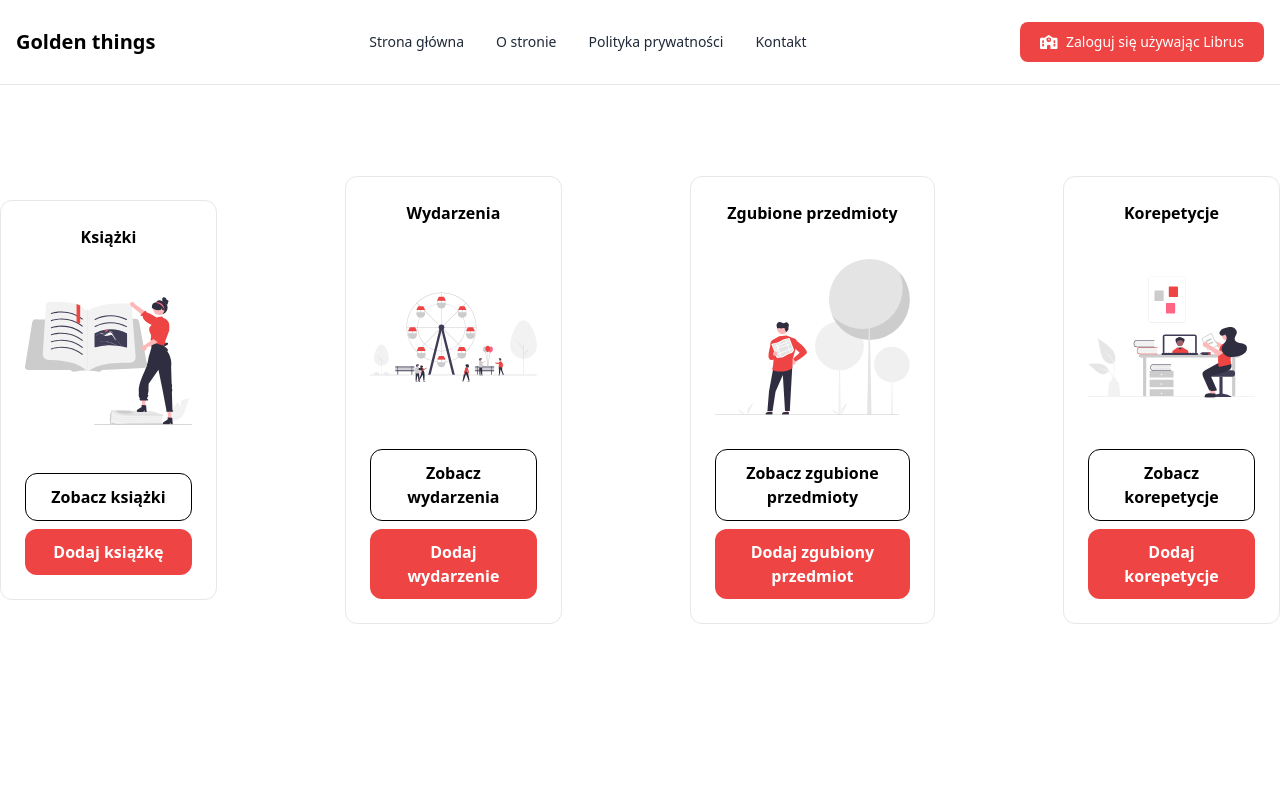
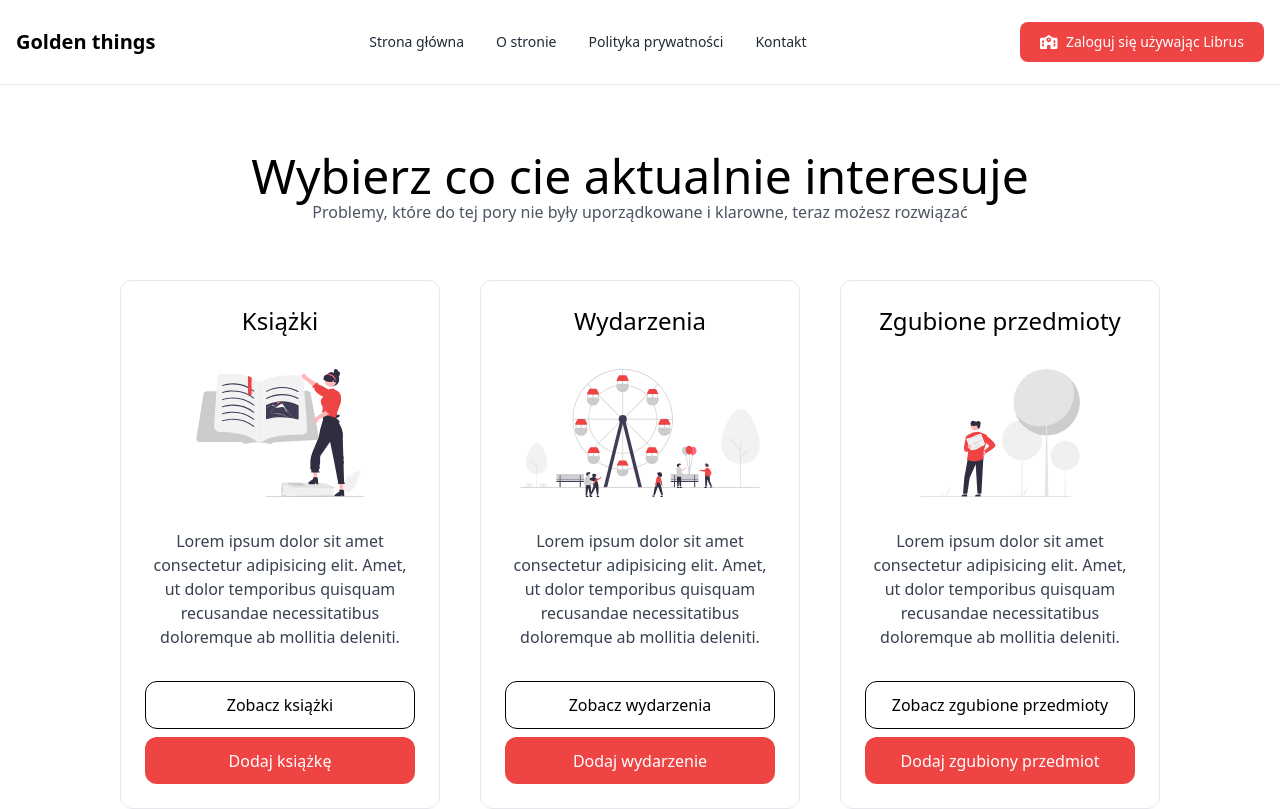
Before and after one commit to stanislawsztrajt/optiflow, a Next.js app in the folder frontend/: page / in a window 1280 px wide. Shown: the top 809 px of the page. Built offline with nearby package versions, Linux system fonts and the light colour scheme.

Commit message:
some changes in main page and hero page

```diff
--- a/frontend/app/hero/page.tsx
+++ b/frontend/app/hero/page.tsx
@@ -10,6 +10,8 @@ import UndrawEvent from "@/assets/undraw/undraw_event.svg";
 import UndrawLesson from "@/assets/undraw/undraw_lesson.svg";
 import UndrawLost from "@/assets/undraw/undraw_lost.svg";
 import Image from "next/image";
+import { FontAwesomeIcon } from "@fortawesome/react-fontawesome";
+import { faSchool, faUser } from "@fortawesome/free-solid-svg-icons";
 
 export default function HeroPage() {
   const { user } = useUser()
@@ -28,11 +30,21 @@ export default function HeroPage() {
           <div className="flex flex-row gap-4 mt-2">
             {user ? (
               <Link href={'/dashboard'}>
-                <button className="button-bg">Dashboard</button>
+                <button type="button" className="menu-button lg:text">
+                  <FontAwesomeIcon icon={faUser} />
+                  <span className='ml-2'>
+                    Panel użytkownika
+                  </span>
+                </button>
               </Link>
             ) : (
               <Link href={'/auth/login'}>
-                <button className="button">Login</button>
+                <button type="button" className="menu-button">
+                  <FontAwesomeIcon icon={faSchool} />
+                  <span className='ml-2'>
+                    Zaloguj się używając Librus
+                  </span>
+                </button>
               </Link>
             )}
           </div>
--- a/frontend/app/page.tsx
+++ b/frontend/app/page.tsx
@@ -4,16 +4,25 @@ import { featuresRoutes } from "@/utils/data/features-routes";
 import Link from "next/link";
 import React from "react";
 import useOnlineUsers from "@/features/chat/online-users/use-online-users";
+import Image from "next/image";
 
 export default function Page() {
   useOnlineUsers()
 
   const routes = featuresRoutes.map((route) => {
     return (
-      <div key={route.name} className="flex flex-col items-center p-6 border rounded-input">
-        <h1 className="font-bold">{route.name}</h1>
-        <img src={route.image.src} className="w-56 h-56" />
-        <Link className="button" href={route.mainRoute}>
+      <div
+        key={route.name}
+        className="flex flex-col items-center p-6 duration-150 bg-white border w-96 md:w-80 rounded-input hover:text-color-primary hover:scale-105 hover:shadow-lg"
+      >
+        <h3 className="text-2xl font-medium">
+          {route.name}
+        </h3>
+        <Image loading='lazy' width={500} height={500} className='h-32 mt-8 ' src={route.image.src} alt='' />
+        <p className='mt-8 text-base font-light text-center text-gray-700'>
+          {route.content}
+        </p>
+        <Link className="mt-8 button" href={route.mainRoute}>
           {route.viewName}
         </Link>
         <Link className="mt-2 button-bg" href={route.createRoute}>
@@ -24,10 +33,18 @@ export default function Page() {
   });
 
   return (
-    <>
-      <div className="flex items-center justify-center w-screen h-screen gap-32">
+    <main className='w-full mt-24 lg:mt-36'>
+      <div className='p-2 text-center'>
+        <h1 className='text-5xl font-medium'>
+          Wybierz co cie aktualnie interesuje
+        </h1>
+        <h2 className='font-light text-gray-600'>
+          Problemy, które do tej pory nie były uporządkowane i klarowne, teraz możesz rozwiązać
+        </h2>
+      </div>
+      <div className="flex flex-wrap items-center justify-center w-full gap-10 mt-8 lg:mt-12">
         {routes}
       </div>
-    </>
+    </main>
   );
 }
--- a/frontend/assets/styles/globals.css
+++ b/frontend/assets/styles/globals.css
@@ -3,11 +3,11 @@
 @tailwind utilities;
 
 .button {
-  @apply w-full rounded-input text-color-primary-text border border-color-primary-text p-input text-center font-semibold duration-100 hover:bg-gray-100
+  @apply w-full rounded-input text-color-primary-text border border-color-primary-text p-input text-center font-medium duration-100 hover:bg-gray-100
 }
 
 .button-bg {
-  @apply w-full rounded-input bg-color-primary p-input text-color-secondary-text text-center font-semibold duration-100 hover:brightness-125
+  @apply w-full rounded-input bg-color-primary p-input text-color-secondary-text text-center font-medium duration-100 hover:brightness-125
 }
 
 .auth-input-text {
@@ -68,7 +68,7 @@
 }
 
 .hero-box {
-  @apply flex flex-col w-full gap-20 even:lg:flex-row-reverse lg:flex-row xl:w-3/4 mt-48
+  @apply flex flex-col w-full gap-20 even:lg:flex-row-reverse lg:flex-row xl:w-3/4 mt-24 xl:mt-48
 }
 
 .hero-text-element, .hero-image {
--- a/frontend/package.json
+++ b/frontend/package.json
@@ -44,7 +44,9 @@
     "@types/axios": "^0.14.0",
     "@types/js-cookie": "^3.0.2",
     "autoprefixer": "^10.4.13",
+    "bufferutil": "^4.0.7",
     "postcss": "^8.4.19",
-    "tailwindcss": "^3.2.4"
+    "tailwindcss": "^3.2.4",
+    "utf-8-validate": "^5.0.10"
   }
 }
--- a/frontend/tailwind.config.js
+++ b/frontend/tailwind.config.js
@@ -3,6 +3,7 @@ module.exports = {
   content: [
     "./app/**/*.{js,ts,jsx,tsx}",
     "./features/**/*.{js,ts,jsx,tsx}",
+    "!./node_modules"
   ],
   theme: {
     extend: {
--- a/frontend/utils/data/features-routes.ts
+++ b/frontend/utils/data/features-routes.ts
@@ -6,6 +6,7 @@ import UndrawLost from "@/assets/undraw/undraw_lost.svg";
 export const featuresRoutes = [
   {
     name: "Książki",
+    content: "Lorem ipsum dolor sit amet consectetur adipisicing elit. Amet, ut dolor temporibus quisquam recusandae necessitatibus doloremque ab mollitia deleniti.",
     viewName: "Zobacz książki",
     mainRoute: "/books",
     createName: "Dodaj książkę",
@@ -14,6 +15,7 @@ export const featuresRoutes = [
   },
   {
     name: "Wydarzenia",
+    content: "Lorem ipsum dolor sit amet consectetur adipisicing elit. Amet, ut dolor temporibus quisquam recusandae necessitatibus doloremque ab mollitia deleniti.",
     viewName: "Zobacz wydarzenia",
     mainRoute: "/events",
     createName: "Dodaj wydarzenie",
@@ -22,6 +24,7 @@ export const featuresRoutes = [
   },
   {
     name: "Zgubione przedmioty",
+    content: "Lorem ipsum dolor sit amet consectetur adipisicing elit. Amet, ut dolor temporibus quisquam recusandae necessitatibus doloremque ab mollitia deleniti.",
     viewName: "Zobacz zgubione przedmioty",
     mainRoute: "/lost-items",
     createName: "Dodaj zgubiony przedmiot",
@@ -30,6 +33,7 @@ export const featuresRoutes = [
   },
   {
     name: "Korepetycje",
+    content: "Lorem ipsum dolor sit amet consectetur adipisicing elit. Amet, ut dolor temporibus quisquam recusandae necessitatibus doloremque ab mollitia deleniti.",
     viewName: "Zobacz korepetycje",
     mainRoute: "/private-lessons",
     createName: "Dodaj korepetycje",
```
Also changed, not shown: 1 other file (tests, documents, lock files or other folders).
